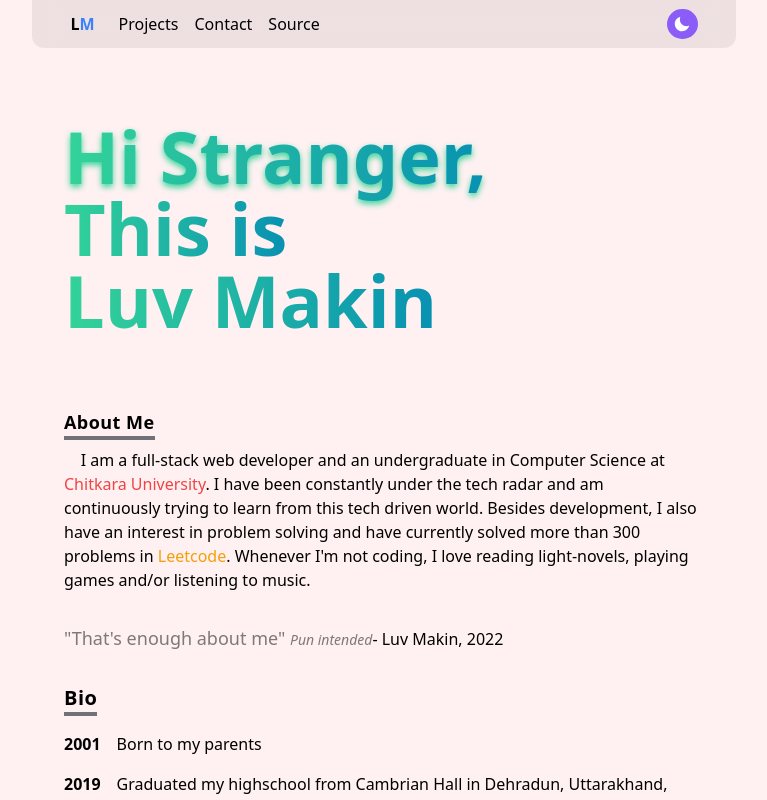
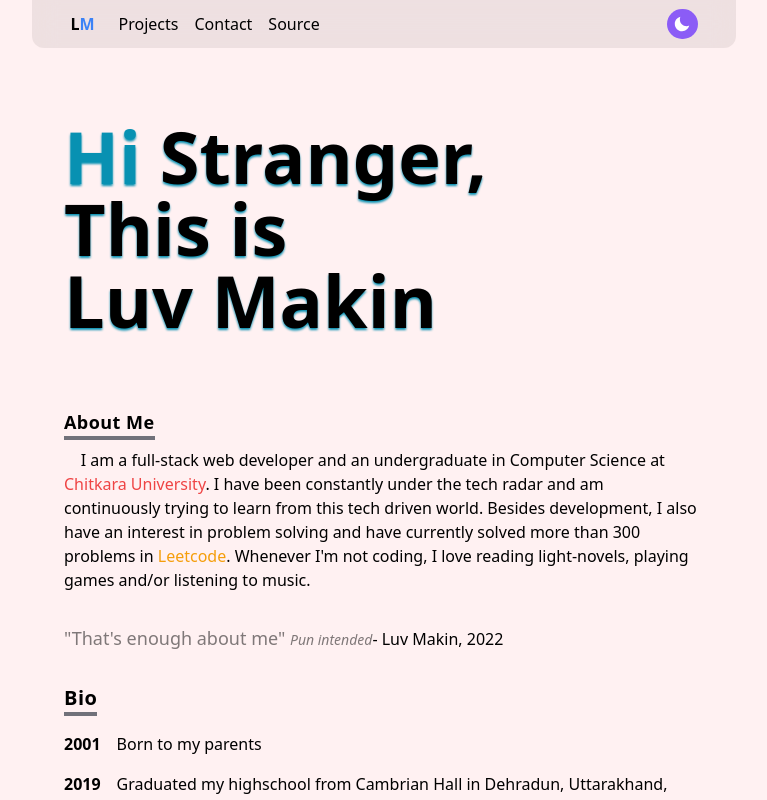
Before and after one commit to pandacover/portfolio, a Next.js app: page / in a window 1280 px wide. Shown: the top 800 px of the page, without its empty margins (256-1023 px from the left). Built offline with nearby package versions, Linux system fonts and the light colour scheme.

Commit message:
header animation changed

```diff
--- a/components/Layout.tsx
+++ b/components/Layout.tsx
@@ -1,7 +1,7 @@
-import React, { createContext } from "react";
+import React from "react";
 import Navbar from "./navbar";
 import Footer from "./footer";
-import { motion, AnimatePresence } from "framer-motion";
+import { AnimatePresence } from "framer-motion";
 
 interface Props {
 	children: React.ReactNode;
--- a/components/about.tsx
+++ b/components/about.tsx
@@ -1,4 +1,4 @@
-import React, { useContext, useState, useRef } from "react";
+import { useContext, useRef } from "react";
 import { ScrollContext } from "../utils/observer";
 import Link from "next/link";
 
@@ -6,25 +6,15 @@ type SpanProps = {
 	children: React.ReactNode;
 	progress: number;
 	lowerLimit: number;
-	gradientOne: string;
-	gradientTwo: string;
 };
 
-const Span: React.FC<SpanProps> = ({
-	children,
-	progress,
-	lowerLimit,
-	gradientOne,
-	gradientTwo,
-}) => {
+const Span: React.FC<SpanProps> = ({ children, progress, lowerLimit }) => {
 	let currentProgress = progress;
 	return (
 		<span
-			className={`transition-all duration-600 ease-in-out bg-clip-text text-transparent bg-gradient-to-r ${gradientOne} ${gradientTwo} dark:from-purple-600 dark:to-indigo-900
-    ${
-			currentProgress > lowerLimit &&
-			"drop-shadow-[0rem_0.2rem_0.2rem_#34d399] dark:drop-shadow-[0rem_0.18rem_0.18rem_#312e81]"
-		}`}
+			className={`transition-color duration-150 ease-linear text-black dark:text-white drop-shadow-[0_2px_1px_#0891b2] dark:drop-shadow-[0_2px_1px_#312e81] ${
+				progress > lowerLimit && `text-cyan-600 dark:text-indigo-900`
+			}`}
 		>
 			{children}
 		</span>
@@ -43,37 +33,23 @@ const About: React.FC = () => {
 		progress = Math.ceil((scrollY * 16) / elContainer.offsetHeight);
 	}
 
+	const content = ["Hi ", "Stranger, ", "This ", "is ", "Luv ", "Makin"];
+
 	return (
-		<div ref={refContainer} className='pt-6'>
+		<div ref={refContainer} className='pt-6 relative'>
 			<h1 className='transition min-h-fit text-7xl font-bold py-12'>
-				<Span
-					progress={progress}
-					lowerLimit={-1}
-					gradientOne='from-emerald-400'
-					gradientTwo='to-cyan-600'
-				>
-					Hi Stranger,{" "}
-				</Span>
-				<br />
-				<Span
-					progress={progress}
-					lowerLimit={1}
-					gradientOne='from-emerald-400'
-					gradientTwo='to-cyan-600'
-				>
-					This is
-				</Span>
-				<br />
-				<Span
-					progress={progress}
-					lowerLimit={3}
-					gradientOne='from-emerald-400'
-					gradientTwo='to-cyan-600'
-				>
-					Luv Makin
-				</Span>
+				{content.map((item, idx) => (
+					<Span key={idx} progress={progress} lowerLimit={(idx - 1) * 1.2}>
+						{item}
+						{idx & 1 && idx < content.length - 2 ? <br /> : ""}
+					</Span>
+				))}
 			</h1>
-			<h3 className='font-bold tracking-wide text-lg pt-6 border-b-4 w-fit border-zinc-500'>
+			<h3
+				className={`font-bold tracking-wide text-lg pt-6 border-b-4 w-fit border-zinc-500 transition-color duration-200 ${
+					scrollY > 280 && "border-red-500"
+				}`}
+			>
 				About Me
 			</h3>
 			<p className='pt-2'>
--- a/components/online.tsx
+++ b/components/online.tsx
@@ -1,22 +1,36 @@
-import React from 'react'
-import { FaGithub, FaLinkedinIn } from 'react-icons/fa'
-import { SiLeetcode } from 'react-icons/si'
-import Link from 'next/link'
+import { FaGithub, FaLinkedinIn } from "react-icons/fa";
+import { SiLeetcode } from "react-icons/si";
+import Link from "next/link";
 
 interface SocialInterface {
-    id: string,
-    name: string,
-    icon: any,
-    link: string
+	id: string;
+	name: string;
+	icon: any;
+	link: string;
 }
 
-type SocialType = Array<SocialInterface>
+type SocialType = Array<SocialInterface>;
 
 const Social: SocialType = [
-    { id: '-social-item-1', name: '@pandacover', icon: <FaGithub />, link: 'https://github.com/pandacover' },
-    { id: '-social-item-2', name: '@luvmakin', icon: <FaLinkedinIn />, link: '/' },
-    { id: '-social-item-3', name: '@luvmakin', icon: <SiLeetcode />, link: 'https://leetcode.com/luvmakin' }
-]
+	{
+		id: "-social-item-1",
+		name: "@pandacover",
+		icon: <FaGithub />,
+		link: "https://github.com/pandacover",
+	},
+	{
+		id: "-social-item-2",
+		name: "@luvmakin",
+		icon: <FaLinkedinIn />,
+		link: "/",
+	},
+	{
+		id: "-social-item-3",
+		name: "@luvmakin",
+		icon: <SiLeetcode />,
+		link: "https://leetcode.com/luvmakin",
+	},
+];
 
 const Online: React.FC = () => {
 	return (
@@ -25,20 +39,22 @@ const Online: React.FC = () => {
 				Find me online
 			</h1>
 			<ul className='pt-4 flex flex-col gap-2'>
-                { Social.map(item => (
+				{Social.map((item) => (
 					<li key={item.id} className='pl-2 text-emerald-600 font-semibold'>
 						<Link href={item.link}>
-                            <a target='_blank' className='flex items-center w-fit px-4 py-2 hover:bg-emerald-100 rounded-lg transition'>
+							<a
+								target='_blank'
+								className='flex items-center w-fit px-4 py-2 hover:bg-emerald-100 rounded-lg transition'
+							>
 								<span className='pr-2'>{item.icon}</span>
 								<span>{item.name}</span>
 							</a>
 						</Link>
 					</li>
-                )) }
+				))}
 			</ul>
 		</div>
-    )
-}
+	);
+};
 
-
-export default Online
+export default Online;
```
Also changed, not shown: components/bio.tsx (+5 -7 lines). Lines whose indentation alone changed are shown as unchanged.
